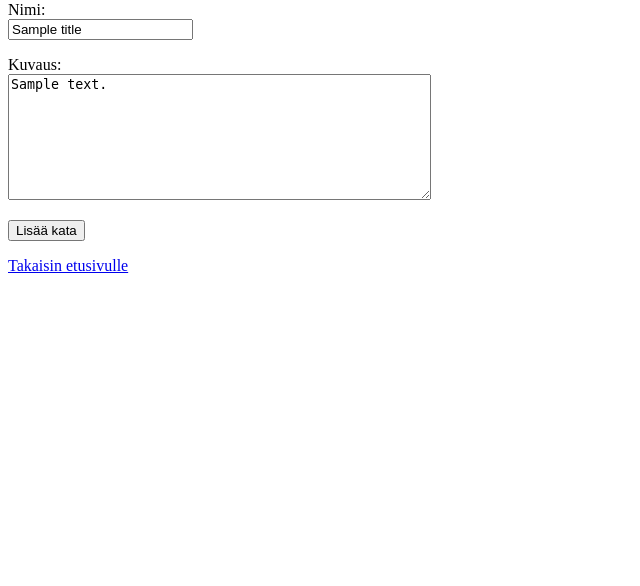
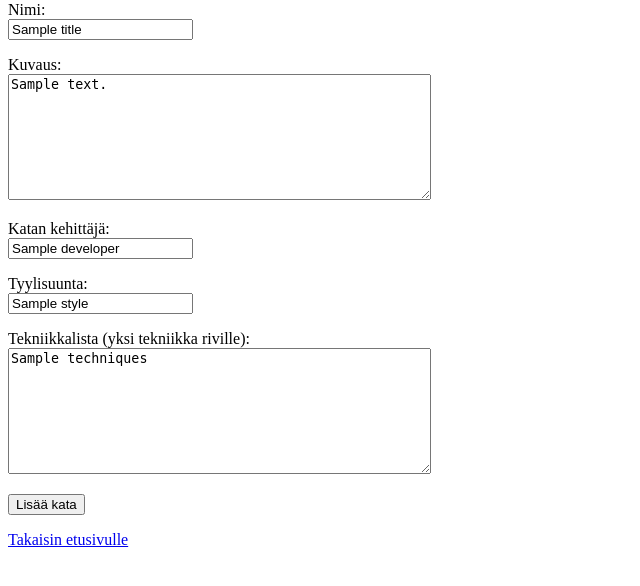
Before and after one commit to jesselatvala/KATAlog, a Flask app: template templates/new_kata.html in a window 1280 px wide. Shown: the part 113-699 px from the top of the page, without its empty margins (0-640 px from the left). Run offline with Flask 3, Linux system fonts and the light colour scheme; the template is opened without the code that fills it: most values are stand-ins (such as "Sample title", 1, 10 or a date in 2020).

Commit message:
Added functionality to add developer, style and techniques to katas. Added smoother transition from registerinng to login.

```diff
--- a/app.py
+++ b/app.py
@@ -1,7 +1,7 @@
 import sqlite3
 import secrets
 from flask import Flask
-from flask import abort, url_for, redirect, render_template, request, session
+from flask import abort, flash, url_for, redirect, render_template, request, session
 from werkzeug.security import check_password_hash, generate_password_hash
 import config
 import db
@@ -34,13 +34,18 @@ def create_kata():
     check_csrf()
     title = request.form.get("title", "").strip()
     description = request.form.get("description", "").strip()
+    developer = request.form.get("developer", "").strip()
+    style = request.form.get("style", "").strip()
+    techniques = request.form.get("techniques", "").strip()
     if not title or len(title) > 50:
         return render_template("new_kata.html", title=title, description=description,
+                               developer=developer, style=style, techniques=techniques,
                                error="Nimen pituuden tulee olla 1–50 merkkiä."), 400
     if not description or len(description) > 500:
         return render_template("new_kata.html", title=title, description=description,
+                               developer=developer, style=style, techniques=techniques,
                                error="Kuvauksen pituuden tulee olla 1–500 merkkiä."), 400
-    katas.add_kata(title, description, session["user_id"])
+    katas.add_kata(title, description, session["user_id"], developer, style, techniques)
     return redirect("/")
 
 
@@ -65,18 +70,26 @@ def edit_kata(kata_id):
     kata = require_own_kata(kata_id)
     if request.method == "GET":
         return render_template("edit_kata.html", kata=kata,
-                               title=kata["title"], description=kata["description"])
+                               title=kata["title"], description=kata["description"],
+                               developer=kata["developer"], style=kata["style"],
+                               techniques=kata["techniques"])
     title = request.form.get("title", "").strip()
     description = request.form.get("description", "").strip()
+    developer = request.form.get("developer", "").strip()
+    style = request.form.get("style", "").strip()
+    techniques = request.form.get("techniques", "").strip()
     if not title or len(title) > 50:
         return render_template("edit_kata.html", kata=kata, title=title,
                                description=description,
+                               developer=developer, style=style, techniques=techniques,
                                error="Nimen pituuden tulee olla 1–50 merkkiä."), 400
     if not description or len(description) > 500:
         return render_template("edit_kata.html", kata=kata, title=title,
                                description=description,
+                               developer=developer, style=style, techniques=techniques,
                                error="Kuvauksen pituuden tulee olla 1–500 merkkiä."), 400
-    katas.update_kata(kata_id, title, description, session["user_id"])
+    katas.update_kata(kata_id, title, description, session["user_id"],
+                      developer, style, techniques)
     return redirect(url_for("show_kata", kata_id=kata_id))
 
 @app.route("/remove_kata/<int:kata_id>", methods=["POST"])
@@ -106,7 +119,8 @@ def create():
     except sqlite3.IntegrityError:
         return "VIRHE: tunnus on jo varattu"
 
-    return "Tunnus luotu"
+    flash("Tunnus luotu. Voit nyt kirjautua sisään.")
+    return redirect("/login")
 
 @app.route("/login", methods=["GET", "POST"])
 def login():
--- a/schema.sql
+++ b/schema.sql
@@ -8,5 +8,8 @@ CREATE TABLE katas (
     id INTEGER PRIMARY KEY,
     title TEXT NOT NULL,
     description TEXT NOT NULL,
+    developer TEXT NOT NULL DEFAULT '',
+    style TEXT NOT NULL DEFAULT '',
+    techniques TEXT NOT NULL DEFAULT '',
     user_id INTEGER NOT NULL REFERENCES users(id)
 );
--- a/templates/kata.html
+++ b/templates/kata.html
@@ -12,6 +12,12 @@
   {% endif %}
   <h1>{{ kata.title }}</h1>
   <p style="white-space: pre-wrap">{{ kata.description }}</p>
+  {% if kata.developer %}<p>Katan kehittäjä: {{ kata.developer }}</p>{% endif %}
+  {% if kata.style %}<p>Tyylisuunta: {{ kata.style }}</p>{% endif %}
+  {% if kata.techniques %}
+  <h2>Tekniikkalista</h2>
+  <p style="white-space: pre-wrap">{{ kata.techniques }}</p>
+  {% endif %}
   <p>Lisääjä: {{ kata.username }}</p>
   {% if session.user_id == kata.user_id %}
   <p><a href="{{ url_for('edit_kata', kata_id=kata.id) }}">Muokkaa kataa</a></p>
--- a/templates/new_kata.html
+++ b/templates/new_kata.html
@@ -22,6 +22,18 @@
       <textarea id="description" name="description" rows="8" cols="50"
                 maxlength="500" required>{{ description or '' }}</textarea>
     </p>
+      <p>
+      <label for="developer">Katan kehittäjä:</label><br />
+      <input id="developer" name="developer" value="{{ developer or '' }}" />
+    </p>
+    <p>
+      <label for="style">Tyylisuunta:</label><br />
+      <input id="style" name="style" value="{{ style or '' }}" />
+    </p>
+    <p>
+      <label for="techniques">Tekniikkalista (yksi tekniikka riville):</label><br />
+      <textarea id="techniques" name="techniques" rows="8" cols="50">{{ techniques or '' }}</textarea>
+    </p>
     <input type="hidden" name="csrf_token" value="{{ session.csrf_token }}" />
     <input type="submit" value="Lisää kata" />
   </form>
```
Also changed, not shown: katas.py (+9 -6 lines), templates/edit_kata.html (+12 -0 lines).
